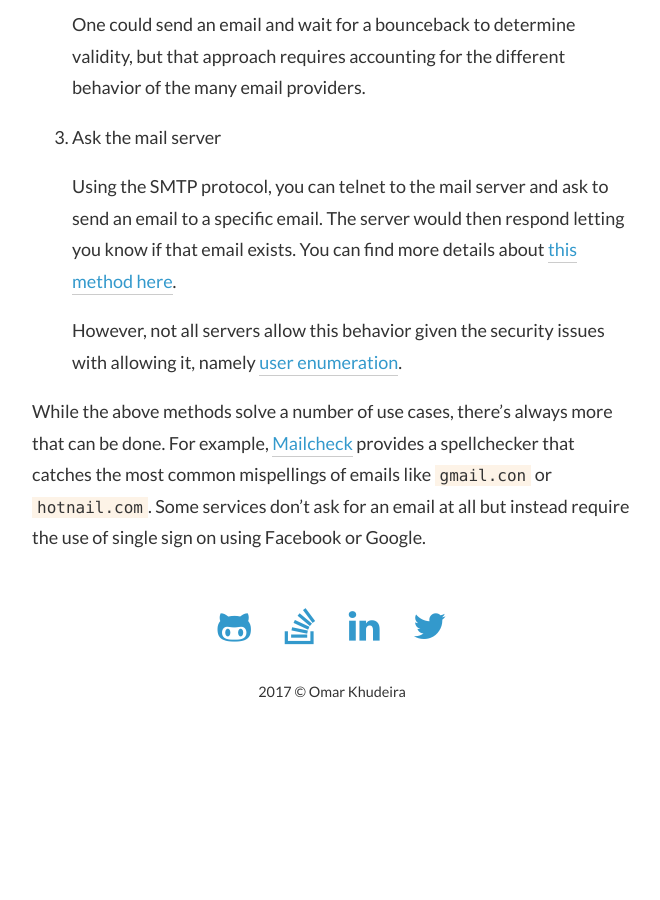
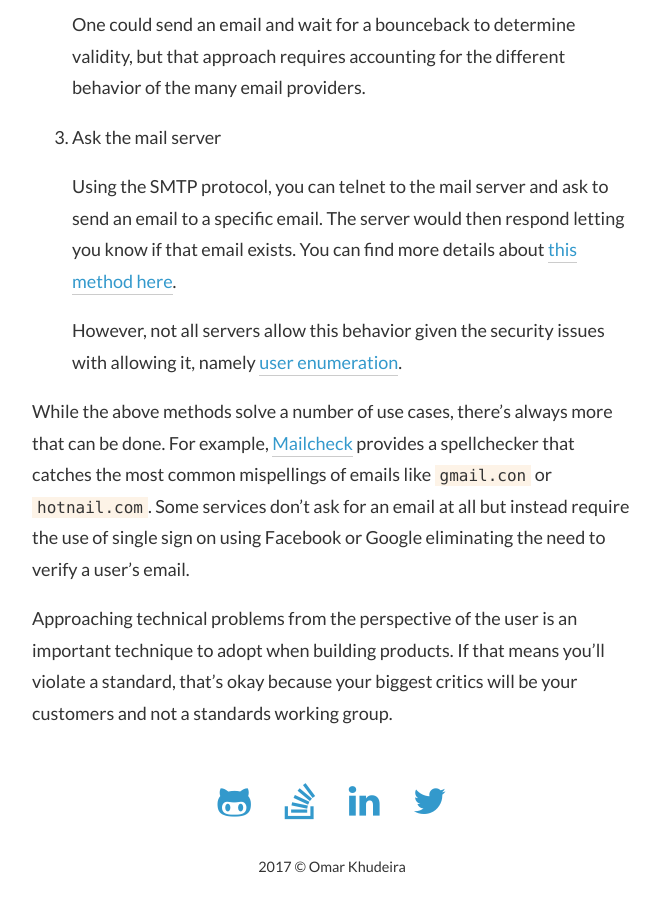
Before and after one commit to omar/omar.github.io, a Jekyll site: the page built from _posts/2016-12-03-when-technically-right-is-wrong-email-validation.md, in a window 1280 px wide and 900 px high, scrolled down 2344 px. Shown: the whole window, without its empty margins (308-968 px from the left). Built offline with Jekyll 4.4.1, drawn with Linux system fonts in a browser that asks for light colours; nearby versions of some CDN libraries; library files that are not in the unit come from our copies; before the commit the page ends 3068 px from its top, so only the background shows below that.

Commit message:
Copy updates

```diff
--- a/_posts/2016-12-03-when-technically-right-is-wrong-email-validation.md
+++ b/_posts/2016-12-03-when-technically-right-is-wrong-email-validation.md
@@ -57,4 +57,6 @@ There's many steps you can take to ensure you get the correct email from custome
     However, not all servers allow this behavior given the security issues with allowing it, namely [user enumeration](https://www.owasp.org/index.php/Testing_for_User_Enumeration_and_Guessable_User_Account_(OWASP-AT-002)).
 
 
-While the above methods solve a number of use cases, there's always more that can be done. For example, [Mailcheck](http://getmailcheck.org/) provides a spellchecker that catches the most common mispellings of emails like `gmail.con` or `hotnail.com`. Some services don't ask for an email at all but instead require the use of single sign on using Facebook or Google.
+While the above methods solve a number of use cases, there's always more that can be done. For example, [Mailcheck](http://getmailcheck.org/) provides a spellchecker that catches the most common mispellings of emails like `gmail.con` or `hotnail.com`. Some services don't ask for an email at all but instead require the use of single sign on using Facebook or Google eliminating the need to verify a user's email.
+
+Approaching technical problems from the perspective of the user is an important technique to adopt when building products. If that means you'll violate a standard, that's okay because your biggest critics will be your customers and not a standards working group.
```
